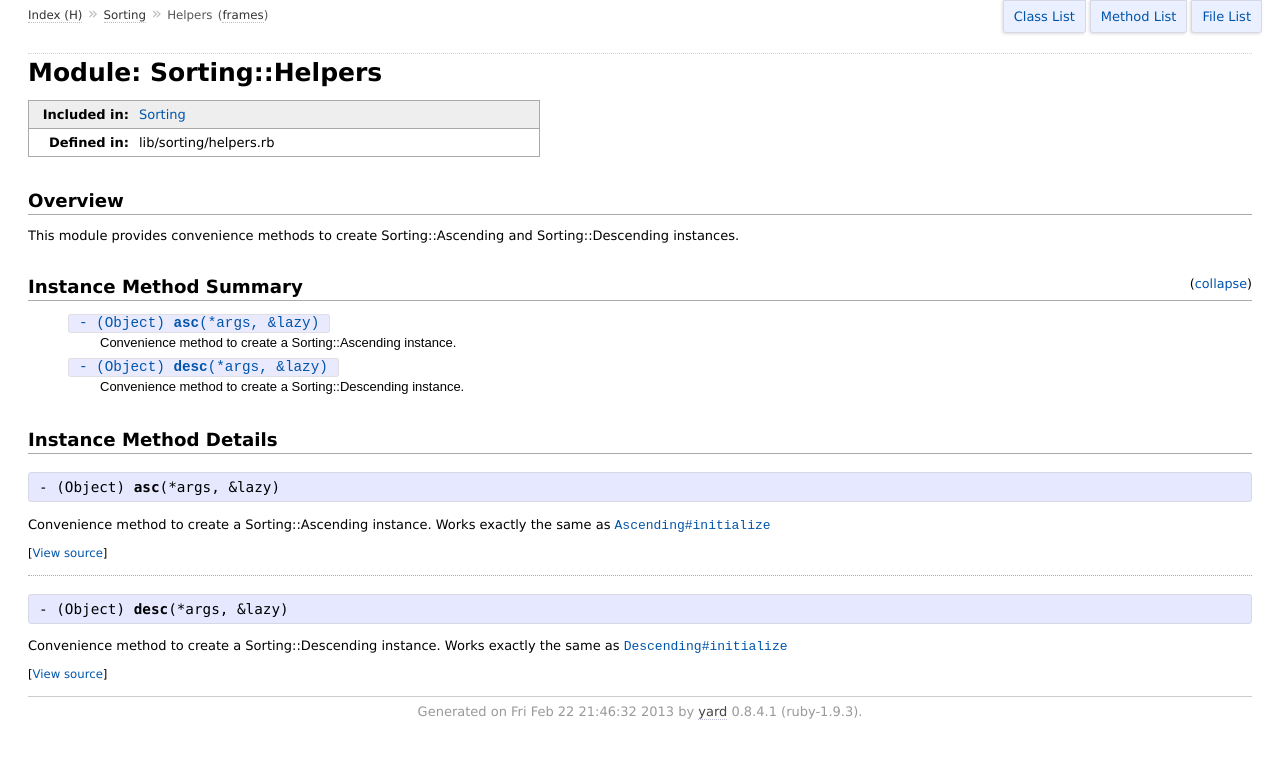
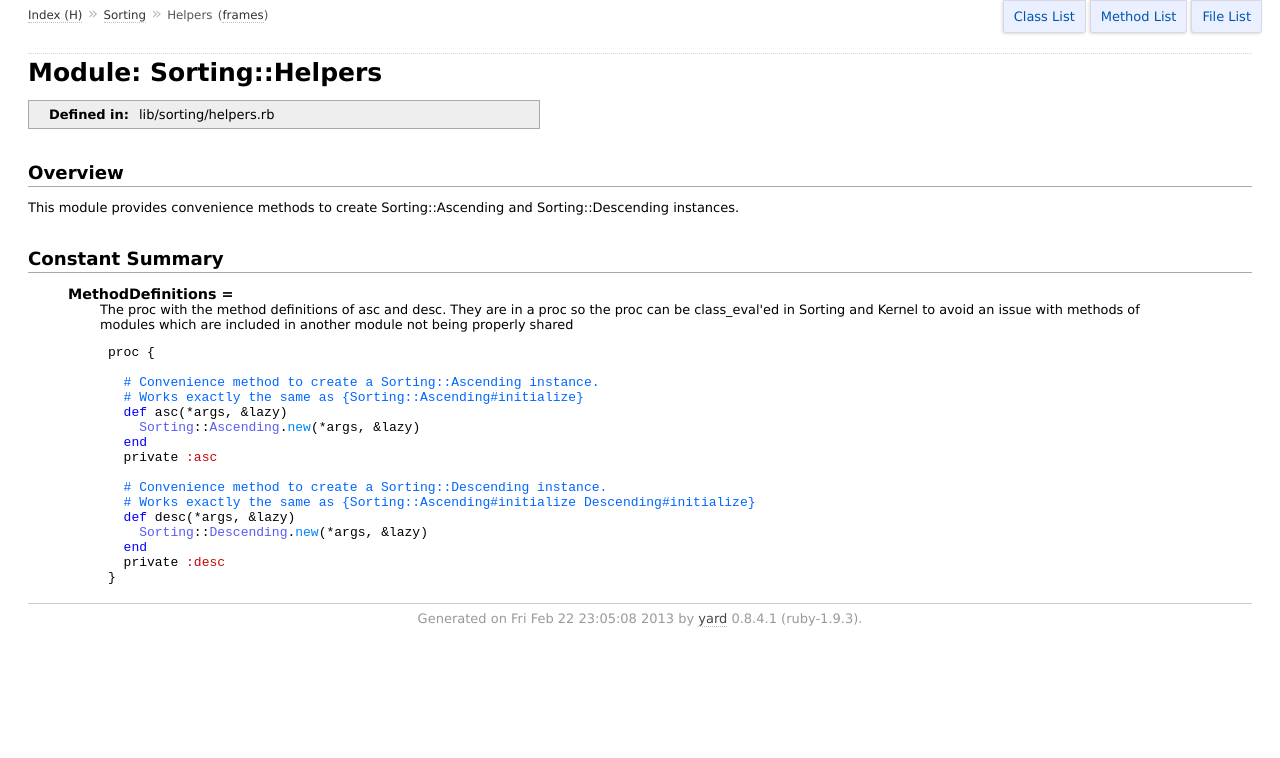
Before and after one commit to apeiros/sorting, a plain HTML site: page doc/Sorting/Helpers.html in a window 1280 px wide. Drawn offline with Linux system fonts and the light colour scheme.

Commit message:
Regenerated yard docs.

```diff
--- a/doc/Sorting/Helpers.html
+++ b/doc/Sorting/Helpers.html
@@ -77,13 +77,9 @@
 
 
 
-    <dt class="r1">Included in:</dt>
-    <dd class="r1"><span class='object_link'><a href="../Sorting.html" title="Sorting (module)">Sorting</a></span></dd>
 
-
-
-    <dt class="r2 last">Defined in:</dt>
-    <dd class="r2 last">lib/sorting/helpers.rb</dd>
+    <dt class="r1 last">Defined in:</dt>
+    <dd class="r1 last">lib/sorting/helpers.rb</dd>
 
 </dl>
 <div class="clear"></div>
@@ -100,28 +96,44 @@ Sorting::Descending instances.</p>
 
 
 </div>
+  <h2>Constant Summary</h2>
+
+    <dl class="constants">
+
+        <dt id="MethodDefinitions-constant" class="">MethodDefinitions =
+          <div class="docstring">
+  <div class="discussion">
+    <p>The proc with the method definitions of asc and desc.
+They are in a proc so the proc can be class_eval&#39;ed in Sorting and Kernel
+to avoid an issue with methods of modules which are included in another
+module not being properly shared</p>
 
 
+  </div>
+</div>
+<div class="tags">
 
 
+</div>
+        </dt>
+        <dd><pre class="code"><span class='id identifier rubyid_proc'>proc</span> <span class='lbrace'>{</span>
 
+  <span class='comment'># Convenience method to create a Sorting::Ascending instance.
+</span>  <span class='comment'># Works exactly the same as {Sorting::Ascending#initialize}
+</span>  <span class='kw'>def</span> <span class='id identifier rubyid_asc'>asc</span><span class='lparen'>(</span><span class='op'>*</span><span class='id identifier rubyid_args'>args</span><span class='comma'>,</span> <span class='op'>&amp;</span><span class='id identifier rubyid_lazy'>lazy</span><span class='rparen'>)</span>
+    <span class='const'>Sorting</span><span class='op'>::</span><span class='const'>Ascending</span><span class='period'>.</span><span class='id identifier rubyid_new'>new</span><span class='lparen'>(</span><span class='op'>*</span><span class='id identifier rubyid_args'>args</span><span class='comma'>,</span> <span class='op'>&amp;</span><span class='id identifier rubyid_lazy'>lazy</span><span class='rparen'>)</span>
+  <span class='kw'>end</span>
+  <span class='id identifier rubyid_private'>private</span> <span class='symbol'>:asc</span>
 
+  <span class='comment'># Convenience method to create a Sorting::Descending instance.
+</span>  <span class='comment'># Works exactly the same as {Sorting::Ascending#initialize Descending#initialize}
+</span>  <span class='kw'>def</span> <span class='id identifier rubyid_desc'>desc</span><span class='lparen'>(</span><span class='op'>*</span><span class='id identifier rubyid_args'>args</span><span class='comma'>,</span> <span class='op'>&amp;</span><span class='id identifier rubyid_lazy'>lazy</span><span class='rparen'>)</span>
+    <span class='const'>Sorting</span><span class='op'>::</span><span class='const'>Descending</span><span class='period'>.</span><span class='id identifier rubyid_new'>new</span><span class='lparen'>(</span><span class='op'>*</span><span class='id identifier rubyid_args'>args</span><span class='comma'>,</span> <span class='op'>&amp;</span><span class='id identifier rubyid_lazy'>lazy</span><span class='rparen'>)</span>
+  <span class='kw'>end</span>
+  <span class='id identifier rubyid_private'>private</span> <span class='symbol'>:desc</span>
+<span class='rbrace'>}</span></pre></dd>
 
-    <h2>
-      Instance Method Summary
-      <small>(<a href="#" class="summary_toggle">collapse</a>)</small>
-    </h2>
-
-    <ul class="summary">
-
-        <li class="public ">
-  <span class="summary_signature">
-
-      <a href="#asc-instance_method" title="#asc (instance method)">- (Object) <strong>asc</strong>(*args, &amp;lazy) </a>
-
-
-
-  </span>
+    </dl>
 
 
 
@@ -131,132 +143,11 @@ Sorting::Descending instances.</p>
 
 
 
-    <span class="summary_desc"><div class='inline'><p>Convenience method to create a Sorting::Ascending instance.</p>
-</div></span>
-
-</li>
-
-
-        <li class="public ">
-  <span class="summary_signature">
-
-      <a href="#desc-instance_method" title="#desc (instance method)">- (Object) <strong>desc</strong>(*args, &amp;lazy) </a>
-
-
-
-  </span>
-
-
-
-
-
-
-
-
-
-    <span class="summary_desc"><div class='inline'><p>Convenience method to create a Sorting::Descending instance.</p>
-</div></span>
-
-</li>
-
-
-    </ul>
-
-
-
-
-  <div id="instance_method_details" class="method_details_list">
-    <h2>Instance Method Details</h2>
-
-
-      <div class="method_details first">
-  <h3 class="signature first" id="asc-instance_method">
-
-    - (<tt>Object</tt>) <strong>asc</strong>(*args, &amp;lazy)
-
-
-
-
-
-</h3><div class="docstring">
-  <div class="discussion">
-    <p>Convenience method to create a Sorting::Ascending instance.
-Works exactly the same as <span class='object_link'><a href="Ascending.html#initialize-instance_method" title="Sorting::Ascending#initialize (method)">Ascending#initialize</a></span></p>
-
-
-  </div>
-</div>
-<div class="tags">
-
-
-</div><table class="source_code">
-  <tr>
-    <td>
-      <pre class="lines">
-
-
-18
-19
-20</pre>
-    </td>
-    <td>
-      <pre class="code"><span class="info file"># File 'lib/sorting/helpers.rb', line 18</span>
-
-<span class='kw'>def</span> <span class='id identifier rubyid_asc'>asc</span><span class='lparen'>(</span><span class='op'>*</span><span class='id identifier rubyid_args'>args</span><span class='comma'>,</span> <span class='op'>&amp;</span><span class='id identifier rubyid_lazy'>lazy</span><span class='rparen'>)</span>
-  <span class='const'>Sorting</span><span class='op'>::</span><span class='const'>Ascending</span><span class='period'>.</span><span class='id identifier rubyid_new'>new</span><span class='lparen'>(</span><span class='op'>*</span><span class='id identifier rubyid_args'>args</span><span class='comma'>,</span> <span class='op'>&amp;</span><span class='id identifier rubyid_lazy'>lazy</span><span class='rparen'>)</span>
-<span class='kw'>end</span></pre>
-    </td>
-  </tr>
-</table>
-</div>
-
-      <div class="method_details ">
-  <h3 class="signature " id="desc-instance_method">
-
-    - (<tt>Object</tt>) <strong>desc</strong>(*args, &amp;lazy)
-
-
-
-
-
-</h3><div class="docstring">
-  <div class="discussion">
-    <p>Convenience method to create a Sorting::Descending instance.
-Works exactly the same as <span class='object_link'><a href="Ascending.html#initialize-instance_method" title="Sorting::Ascending#initialize (method)">Descending#initialize</a></span></p>
-
-
-  </div>
-</div>
-<div class="tags">
-
-
-</div><table class="source_code">
-  <tr>
-    <td>
-      <pre class="lines">
-
-
-24
-25
-26</pre>
-    </td>
-    <td>
-      <pre class="code"><span class="info file"># File 'lib/sorting/helpers.rb', line 24</span>
-
-<span class='kw'>def</span> <span class='id identifier rubyid_desc'>desc</span><span class='lparen'>(</span><span class='op'>*</span><span class='id identifier rubyid_args'>args</span><span class='comma'>,</span> <span class='op'>&amp;</span><span class='id identifier rubyid_lazy'>lazy</span><span class='rparen'>)</span>
-  <span class='const'>Sorting</span><span class='op'>::</span><span class='const'>Descending</span><span class='period'>.</span><span class='id identifier rubyid_new'>new</span><span class='lparen'>(</span><span class='op'>*</span><span class='id identifier rubyid_args'>args</span><span class='comma'>,</span> <span class='op'>&amp;</span><span class='id identifier rubyid_lazy'>lazy</span><span class='rparen'>)</span>
-<span class='kw'>end</span></pre>
-    </td>
-  </tr>
-</table>
-</div>
-
-  </div>
 
 </div>
 
     <div id="footer">
-  Generated on Fri Feb 22 21:46:32 2013 by
+  Generated on Fri Feb 22 23:05:08 2013 by
   <a href="http://yardoc.org" title="Yay! A Ruby Documentation Tool" target="_parent">yard</a>
   0.8.4.1 (ruby-1.9.3).
 </div>
```
Also changed, not shown: doc/Sorting.html (+3 -18 lines), doc/Sorting/Ascending.html (+5 -5 lines), doc/Sorting/Bigger.html (+1 -1 lines), doc/Sorting/Descending.html (+1 -1 lines), doc/Sorting/Smaller.html (+1 -1 lines), doc/_index.html (+1 -1 lines), doc/file.LICENSE.html (+1 -1 lines), doc/file.README.html (+1 -1 lines), doc/file.examples.html (+1 -1 lines), doc/index.html (+1 -1 lines), doc/method_list.html (+0 -16 lines), doc/top-level-namespace.html (+1 -1 lines).
